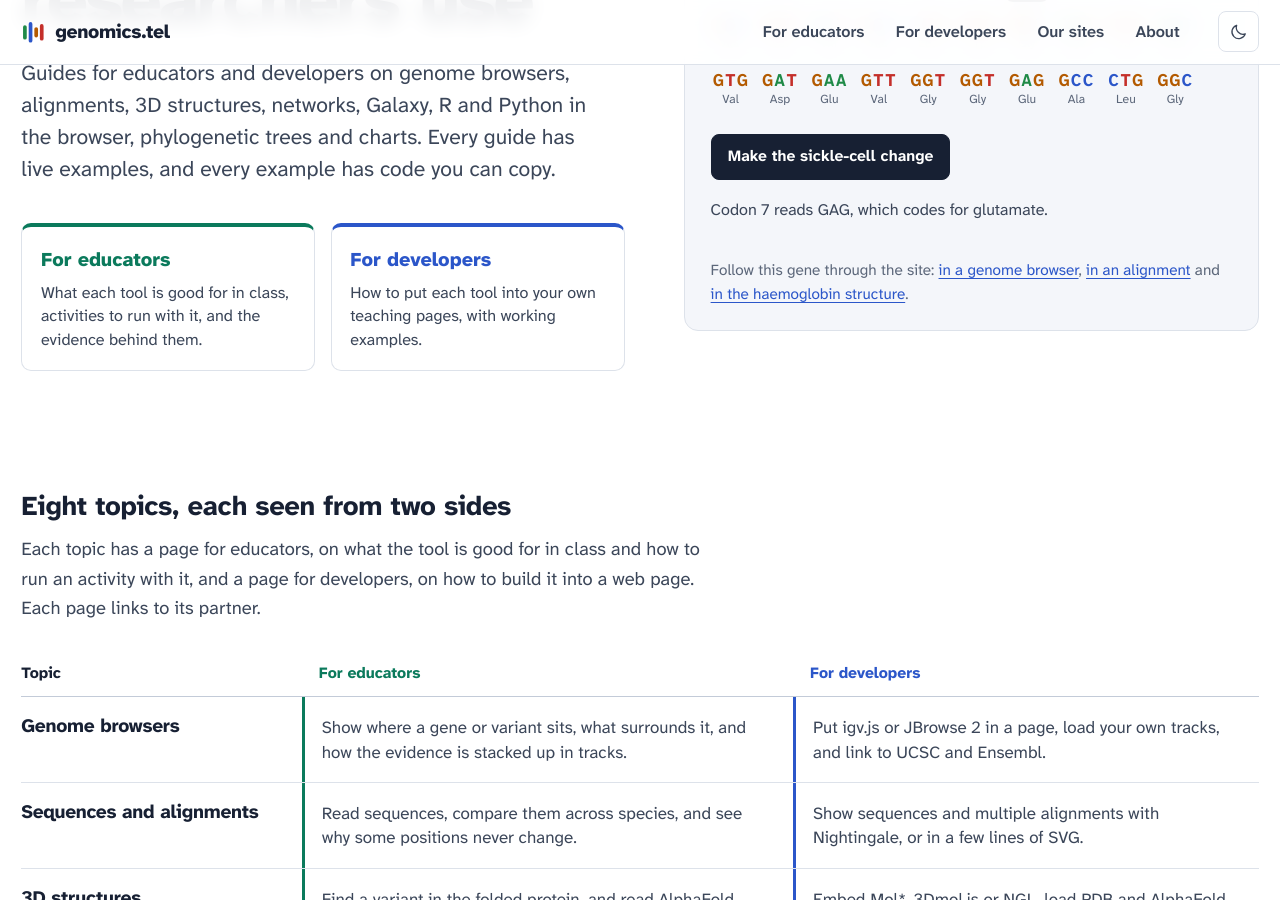
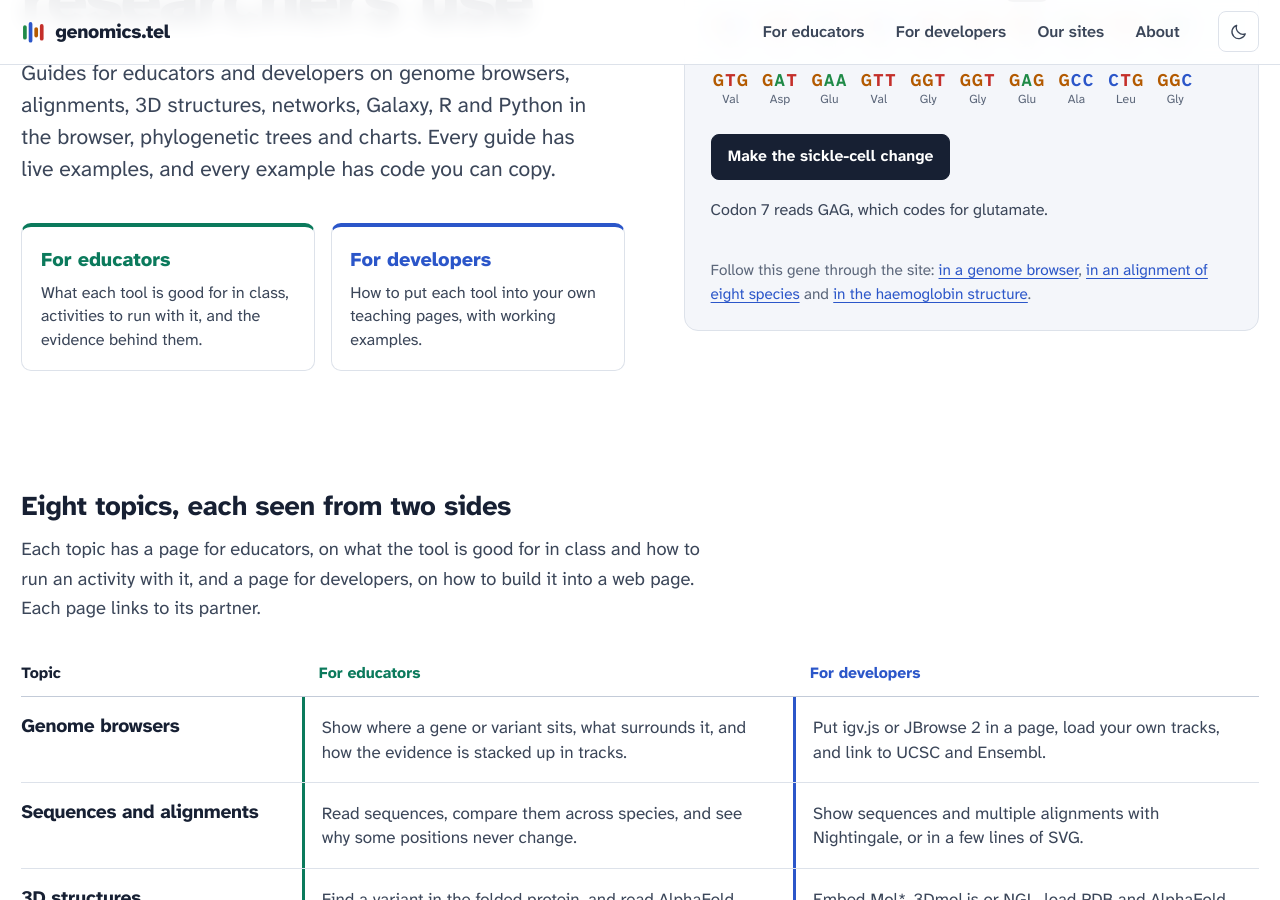
Before and after one commit to comparativechrono/genomics-tel, a Jekyll site: the page built from index.html, in a window 1280 px wide and 900 px high, scrolled down 323 px. Built offline with Jekyll 4.4.1, drawn with Linux system fonts in a browser that asks for light colours.

Commit message:
Add the README with launch steps, and load the AdSense code on every page
The README explains how to switch on GitHub Pages, move www.genomics.tel from
the Google Sites page (Namecheap DNS records), and set up AdSense. Once a
publisher ID is set, the AdSense code now loads on every page except the 404
page, so Google can verify the site from the home page and show its consent
message everywhere; ad units still appear only on guide pages. The home page
links now go straight to the HBB examples.

Co-Authored-By: Claude Opus 5.5 <noreply@anthropic.com>
Claude-Session: https://claude.ai/code/session_01J5U6K4HbsTWiALDr9rvbXZ

```diff
--- a/404.html
+++ b/404.html
@@ -2,6 +2,7 @@
 title: Page not found
 permalink: /404.html
 ads: false
+adsense_code: false
 sitemap: false
 ---
 <p>There is no page at this address. It may have moved when the site was rebuilt.</p>
--- a/_includes/ads-flags.html
+++ b/_includes/ads-flags.html
@@ -3,6 +3,8 @@
   ads_live:  a publisher ID is set, so the AdSense code is loaded.
   ads_shown: ads are live, or placeholders are switched on to preview where they go.
   page_ads:  this page may carry ad units (pages can opt out with `ads: false`).
+  The AdSense code itself loads on every page once ads are live, except pages
+  with `adsense_code: false` (the 404 page); see head.html.
 {%- endcomment -%}
 {%- assign ads_live = false -%}
 {%- if site.adsense.publisher_id and site.adsense.publisher_id != "" -%}{%- assign ads_live = true -%}{%- endif -%}
--- a/_includes/footer.html
+++ b/_includes/footer.html
@@ -16,7 +16,7 @@
         <li><a href="{{ '/about/' | relative_url }}">About</a></li>
         <li><a href="{{ '/privacy/' | relative_url }}">Privacy</a></li>
         <li><a href="https://github.com/{{ site.repository }}">Source on GitHub</a></li>
-        {%- if ads_live %}
+        {%- if ads_live and page.adsense_code != false %}
         <li><button type="button" class="link-button" data-cookie-settings>Privacy and cookie settings</button></li>
         {%- endif %}
       </ul>
--- a/_includes/head.html
+++ b/_includes/head.html
@@ -11,7 +11,8 @@
 <meta name="theme-color" content="#ffffff" media="(prefers-color-scheme: light)">
 <meta name="theme-color" content="#0e1726" media="(prefers-color-scheme: dark)">
 {% seo %}
-{%- if ads_live and page_ads %}
+{%- comment -%} The AdSense code goes on every page (Google checks the home page, and its consent message needs it); ad units appear only where ad.html is included. {%- endcomment -%}
+{%- if ads_live and page.adsense_code != false %}
 <meta name="google-adsense-account" content="{{ site.adsense.publisher_id }}">
 <script async src="https://pagead2.googlesyndication.com/pagead/js/adsbygoogle.js?client={{ site.adsense.publisher_id }}" crossorigin="anonymous"></script>
 {%- endif %}
--- a/index.html
+++ b/index.html
@@ -65,7 +65,7 @@ body_class: home-page
         <button type="button" class="seq-toggle">Make the sickle-cell change</button>
       </div>
       <p class="seq-note" aria-live="polite">Codon 7 reads GAG, which codes for glutamate.</p>
-      <p class="seq-links">Follow this gene through the site: <a href="{{ '/developers/genome-browsers/' | relative_url }}">in a genome browser</a>, <a href="{{ '/developers/sequences/' | relative_url }}">in an alignment</a> and <a href="{{ '/developers/structures/' | relative_url }}">in the haemoglobin structure</a>.</p>
+      <p class="seq-links">Follow this gene through the site: <a href="{{ '/developers/genome-browsers/' | relative_url }}#example-igv-tracks">in a genome browser</a>, <a href="{{ '/developers/sequences/' | relative_url }}#example-nightingale-msa">in an alignment of eight species</a> and <a href="{{ '/developers/structures/' | relative_url }}#example-molstar-hbs">in the haemoglobin structure</a>.</p>
     </figure>
   </section>
 
```
Also changed, not shown: README.md (added).
